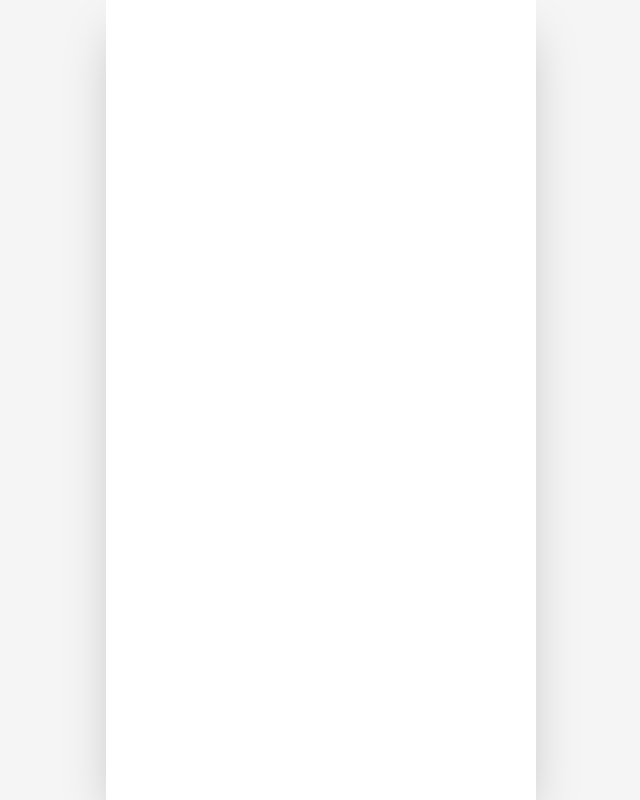
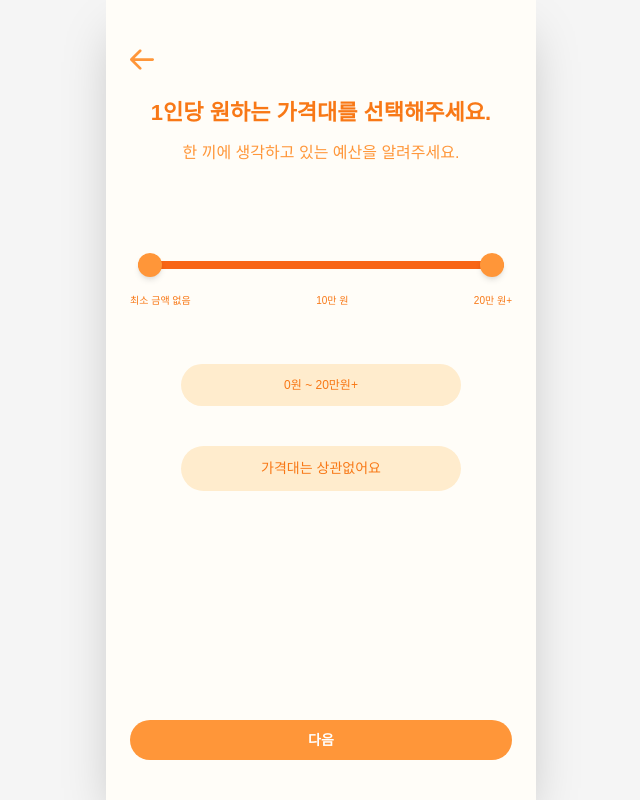
Before and after one commit to INU-pickeat/pickeat-frontend, a React (Vite) app: page /recommend/price in a window 1280 px wide. Before the commit this address had no page. Shown: the whole page, without its empty margins (319-959 px from the left). Built offline with nearby package versions, Linux system fonts and the light colour scheme; a web font is replaced by a local one.

Commit message:
Feat: 가격대 선택 페이지 UI 구현

```diff
--- a/src/App.jsx
+++ b/src/App.jsx
@@ -13,6 +13,7 @@ import LocationSearch from "./pages/LocationSearch";
 import SituationSelect from "./pages/SituationSelect";
 import CategorySelect from "./pages/CategorySelect";
 import CompleteSelect from "./pages/CompleteSelect";
+import PriceSelect from "./pages/PriceSelect";
 
 export default function App() {
   // 스플래시 애니메이션 상태
@@ -40,6 +41,7 @@ export default function App() {
               <Route path="/recommend/situation" element={<SituationSelect />} />
               <Route path="/recommend/category" element={<CategorySelect />} />
               <Route path="/recommend/complete" element={<CompleteSelect />} />
+              <Route path="/recommend/price" element={<PriceSelect />} />
             </Routes>
           </BrowserRouter>
         )}
--- /dev/null
+++ b/src/pages/PriceSelect.jsx
@@ -0,0 +1,132 @@
+import { useState } from "react";
+import { useNavigate, useLocation } from "react-router-dom";
+import PageTransition from "../components/PageTransition";
+import Button from "../components/Button";
+import LeftArrow from "../assets/arrow_left.svg";
+
+export default function PriceSelect() {
+  const navigate = useNavigate();
+  const location = useLocation();
+
+  // 이전 페이지들에서 넘겨받은 데이터들 (위치, 상황, 카테고리)
+  const situation = location.state?.situation || null;
+  const category = location.state?.category || null;
+
+  // 가격대 상태
+  const [minPrice, setMinPrice] = useState(0);
+  const [maxPrice, setMaxPrice] = useState(20);
+  const [isAnyPrice, setIsAnyPrice] = useState(false);
+
+  // 최소 금액 변경 핸들러
+  const handleMinChange = (e) => {
+    const value = Math.min(Number(e.target.value), maxPrice - 1);
+    setMinPrice(value);
+    setIsAnyPrice(false);
+  };
+
+  // 최대 금액 변경 핸들러
+  const handleMaxChange = (e) => {
+    const value = Math.max(Number(e.target.value), minPrice + 1);
+    setMaxPrice(value);
+    setIsAnyPrice(false);
+  };
+
+  // 금액 포맷팅 함수
+  const formatPrice = (val) => {
+    if (val === 0) return "0원";
+    if (val === 20) return "20만원+";
+    return `${val}만원`;
+  };
+
+  return (
+    <PageTransition className="h-dvh w-full flex flex-col relative bg-[#FFFDF8] px-6 pt-12 pb-10">
+      <img src={LeftArrow} alt="뒤로가기" className="w-6 h-6 cursor-pointer" onClick={() => navigate(-1)} />
+
+      {/* 헤더 영역 */}
+      <div className="pt-6 flex flex-col items-center relative z-10 w-full">
+        <h1 className="text-[22px] font-bold text-[#F87816] mb-3 whitespace-nowrap">
+          1인당 원하는 가격대를 선택해주세요.
+        </h1>
+        <p className="text-[16px] font-medium text-[#FF9639]">한 끼에 생각하고 있는 예산을 알려주세요.</p>
+      </div>
+
+      <div
+        className={`w-full flex flex-col items-center transition-opacity duration-300 ${isAnyPrice ? "opacity-40" : "opacity-100"}`}
+      >
+        {/* 커스텀 슬라이더 영역 */}
+        <div className="px-2 w-full flex flex-col items-center mt-24 relative">
+          <div className="relative w-full h-2 bg-[#FFECCD] rounded-full">
+            <div
+              className="absolute h-full bg-[#F86516] rounded-full pointer-events-none"
+              style={{
+                left: `${(minPrice / 20) * 100}%`,
+                right: `${100 - (maxPrice / 20) * 100}%`,
+              }}
+            />
+
+            {/* 최소 금액 슬라이더 */}
+            <input
+              type="range"
+              min="0"
+              max="20"
+              value={minPrice}
+              onChange={handleMinChange}
+              className="absolute -top-[8px] w-full appearance-none bg-transparent pointer-events-none [&::-webkit-slider-thumb]:pointer-events-auto [&::-webkit-slider-thumb]:w-6 [&::-webkit-slider-thumb]:h-6 [&::-webkit-slider-thumb]:rounded-full [&::-webkit-slider-thumb]:bg-[#FF9639] [&::-webkit-slider-thumb]:appearance-none [&::-webkit-slider-thumb]:shadow-md cursor-pointer"
+            />
+
+            {/* 최대 금액 슬라이더 */}
+            <input
+              type="range"
+              min="0"
+              max="20"
+              value={maxPrice}
+              onChange={handleMaxChange}
+              className="absolute -top-[8px] w-full appearance-none bg-transparent pointer-events-none [&::-webkit-slider-thumb]:pointer-events-auto [&::-webkit-slider-thumb]:w-6 [&::-webkit-slider-thumb]:h-6 [&::-webkit-slider-thumb]:rounded-full [&::-webkit-slider-thumb]:bg-[#FF9639] [&::-webkit-slider-thumb]:appearance-none [&::-webkit-slider-thumb]:shadow-md cursor-pointer"
+            />
+          </div>
+        </div>
+
+        {/* 슬라이더 하단 라벨 */}
+        <div className="flex justify-between w-full mt-6 text-[10px] font-medium text-[#F87816]">
+          <span>최소 금액 없음</span>
+          <span>10만 원</span>
+          <span>20만 원+</span>
+        </div>
+
+        {/* 현재 가격대 표시 박스 */}
+        <div className="w-full max-w-[280px] bg-[#FFECCD] mt-14 py-3 rounded-full flex justify-center items-center font-medium text-[#F87816] text-[12px]">
+          {formatPrice(minPrice)} ~ {formatPrice(maxPrice)}
+        </div>
+      </div>
+
+      <div className="flex flex-col w-full items-center">
+        {/* 상관없어요 버튼 */}
+        <button
+          onClick={() => setIsAnyPrice(!isAnyPrice)}
+          className={`w-full max-w-[280px] mt-10 py-3 rounded-full font-medium text-[14px] transition-colors ${
+            isAnyPrice ? "bg-[#FF9639] text-[#FFFDF8] shadow-md" : "bg-[#FFECCD] text-[#F87816] active:bg-[#FFECCD]/80"
+          }`}
+        >
+          가격대는 상관없어요
+        </button>
+      </div>
+
+      {/* 다음 버튼 */}
+      <div className="mt-auto">
+        <Button
+          onClick={() => {
+            const finalData = {
+              situation,
+              category,
+              price: isAnyPrice ? "any" : { min: minPrice, max: maxPrice },
+            };
+            navigate("/recommend/result", { state: finalData });
+          }}
+          className="shadow-none"
+        >
+          다음
+        </Button>
+      </div>
+    </PageTransition>
+  );
+}
```
